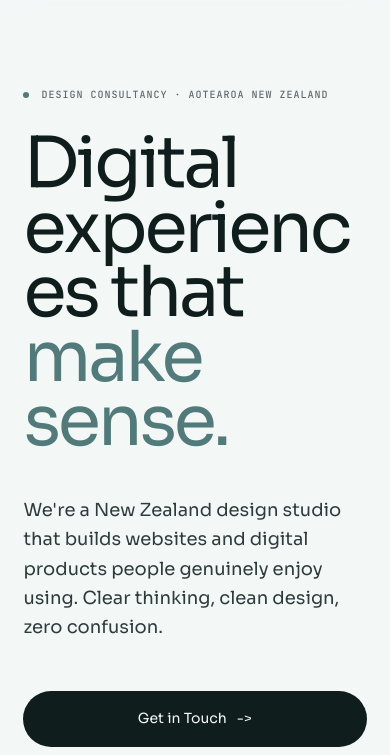
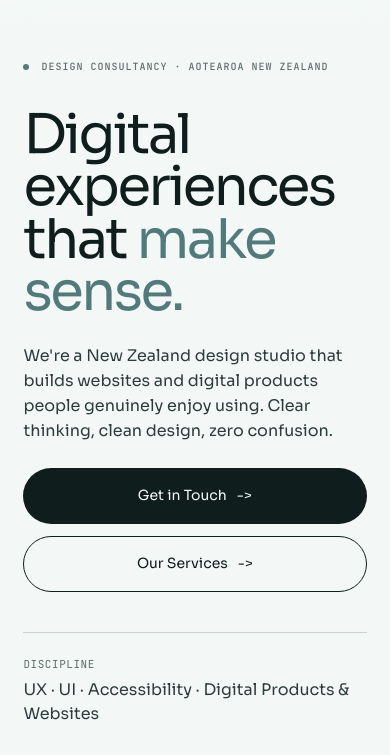
Before and after one commit to renzofauni/makesense, a website: page index.html in a window 390 px wide. Shown: the part 77-832 px from the top of the page. Drawn offline with Linux system fonts and the light colour scheme; a web font is replaced by a local one.

Commit message:
Optimize homepage first fold responsiveness

```diff
--- a/index.html
+++ b/index.html
@@ -21,7 +21,7 @@
     <link rel="preconnect" href="https://fonts.googleapis.com" />
     <link rel="preconnect" href="https://fonts.gstatic.com" crossorigin />
     <link href="https://fonts.googleapis.com/css2?family=Cal+Sans&display=swap" rel="stylesheet" />
-    <link rel="stylesheet" href="styles.css" />
+    <link rel="stylesheet" href="styles.css?v=20260701-home-responsive" />
   </head>
   <body data-page="home">
     <header class="site-header">
--- a/styles.css
+++ b/styles.css
@@ -245,6 +245,9 @@ dd {
 
 .hero-home {
   min-height: calc(100svh - 122px);
+  justify-content: flex-start;
+  padding-top: clamp(44px, 8vh, 86px);
+  padding-bottom: 48px;
 }
 
 .hero-grid,
@@ -364,6 +367,28 @@ dd {
 
 .hero-home .hero-art {
   display: none;
+}
+
+.hero-home .kicker {
+  margin-bottom: clamp(24px, 4vh, 38px);
+}
+
+.hero-home h1 {
+  max-width: 1180px;
+  font-size: clamp(4.6rem, 7vw, 7.25rem);
+  line-height: 0.94;
+}
+
+.hero-home .lead {
+  margin-top: clamp(28px, 4.5vh, 42px);
+}
+
+.hero-home .actions {
+  margin-top: clamp(22px, 3.5vh, 34px);
+}
+
+.hero-home .hero-facts {
+  margin-top: clamp(48px, 7vh, 72px);
 }
 
 .asterisk {
@@ -598,6 +623,30 @@ h3 {
   text-transform: uppercase;
 }
 
+@media (max-width: 1280px) {
+  .hero-home {
+    padding-top: clamp(36px, 6vh, 58px);
+  }
+
+  .hero-home h1 {
+    font-size: clamp(4rem, 6.7vw, 6rem);
+    max-width: 980px;
+  }
+
+  .hero-home .lead {
+    margin-top: 28px;
+    max-width: 760px;
+  }
+
+  .hero-home .actions {
+    margin-top: 24px;
+  }
+
+  .hero-home .hero-facts {
+    margin-top: 46px;
+  }
+}
+
 @media (max-width: 980px) {
   .site-header {
     min-height: auto;
@@ -610,6 +659,11 @@ h3 {
 
   .hero {
     min-height: auto;
+  }
+
+  .hero-home {
+    padding-top: 48px;
+    padding-bottom: 54px;
   }
 
   .hero-grid,
@@ -633,6 +687,14 @@ h3 {
 
   .lead {
     margin-top: 42px;
+  }
+
+  .hero-home .lead {
+    margin-top: 26px;
+  }
+
+  .hero-home .actions {
+    margin-top: 24px;
   }
 
   .hero-facts,
@@ -712,6 +774,11 @@ h3 {
     font-size: clamp(3.4rem, 18vw, 6.5rem);
   }
 
+  .hero-home h1 {
+    font-size: clamp(3.25rem, 14.5vw, 5.4rem);
+    line-height: 0.96;
+  }
+
   h3,
   .service-detail h2 {
     font-size: 30px;
@@ -728,6 +795,10 @@ h3 {
 
   .hero-facts {
     margin-top: 64px;
+  }
+
+  .hero-home .hero-facts {
+    margin-top: 40px;
   }
 
   .approach-art {
@@ -761,6 +832,19 @@ h3 {
     font-size: 10px;
   }
 
+  .hero-home {
+    padding-top: 36px;
+  }
+
+  .hero-home h1 {
+    font-size: clamp(3.05rem, 14vw, 4.4rem);
+  }
+
+  .hero-home .lead {
+    font-size: 16px;
+    line-height: 1.55;
+  }
+
   .kicker span {
     margin-top: 5px;
     flex: 0 0 auto;
```
Also changed, not shown: contact.html (+1 -1 lines), services.html (+1 -1 lines).
